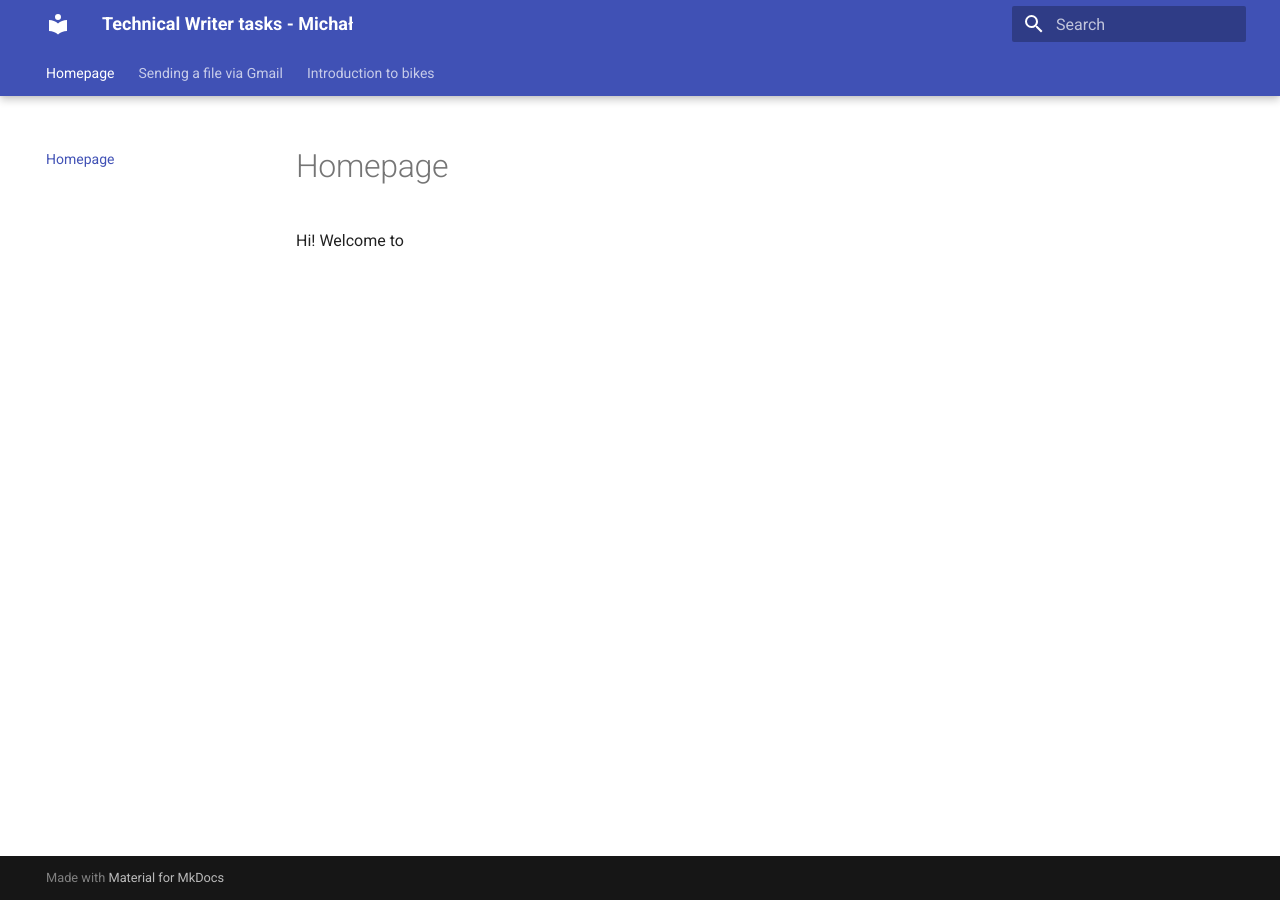
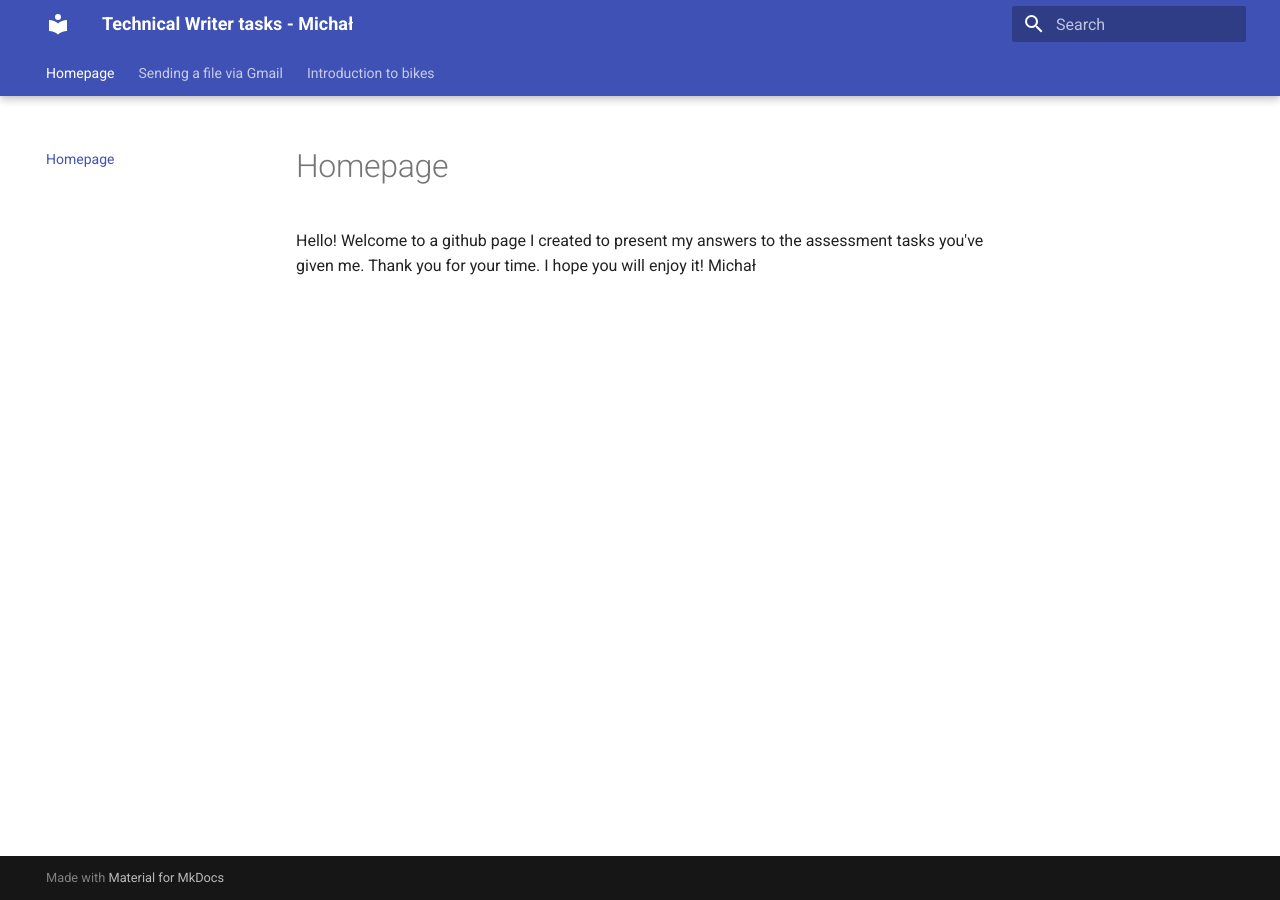
Before and after one commit to michal-writing/repo, an MkDocs documentation site: the page built from docs/index.md, in a window 1280 px wide. Built offline with MkDocs 1.6.1 and Material for MkDocs 9.7.7, drawn with Linux system fonts in a browser that asks for light colours.

Commit message:
Update index.md

```diff
--- a/docs/index.md
+++ b/docs/index.md
@@ -1,5 +1,6 @@
 # Homepage
 
 
-Hi!
-Welcome to
+Hello!
+Welcome to a github page I created to present my answers to the assessment tasks you've given me. Thank you for your time. I hope you will enjoy it!
+Michał
```
